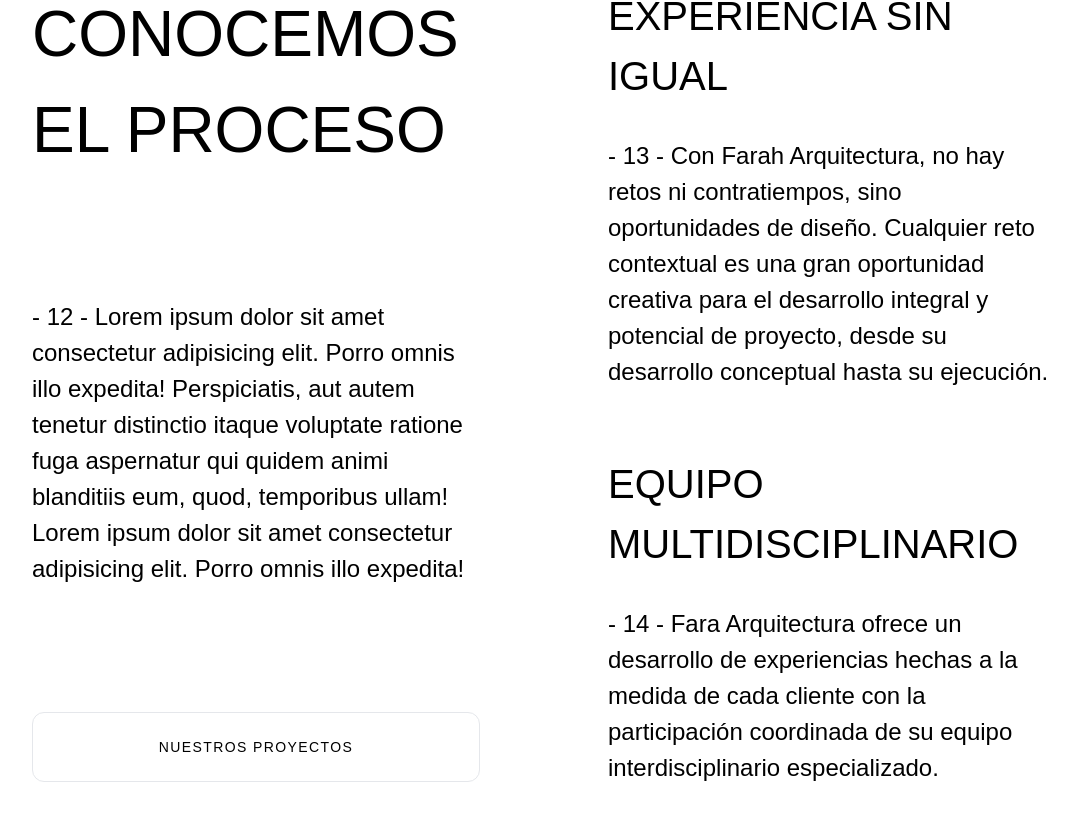
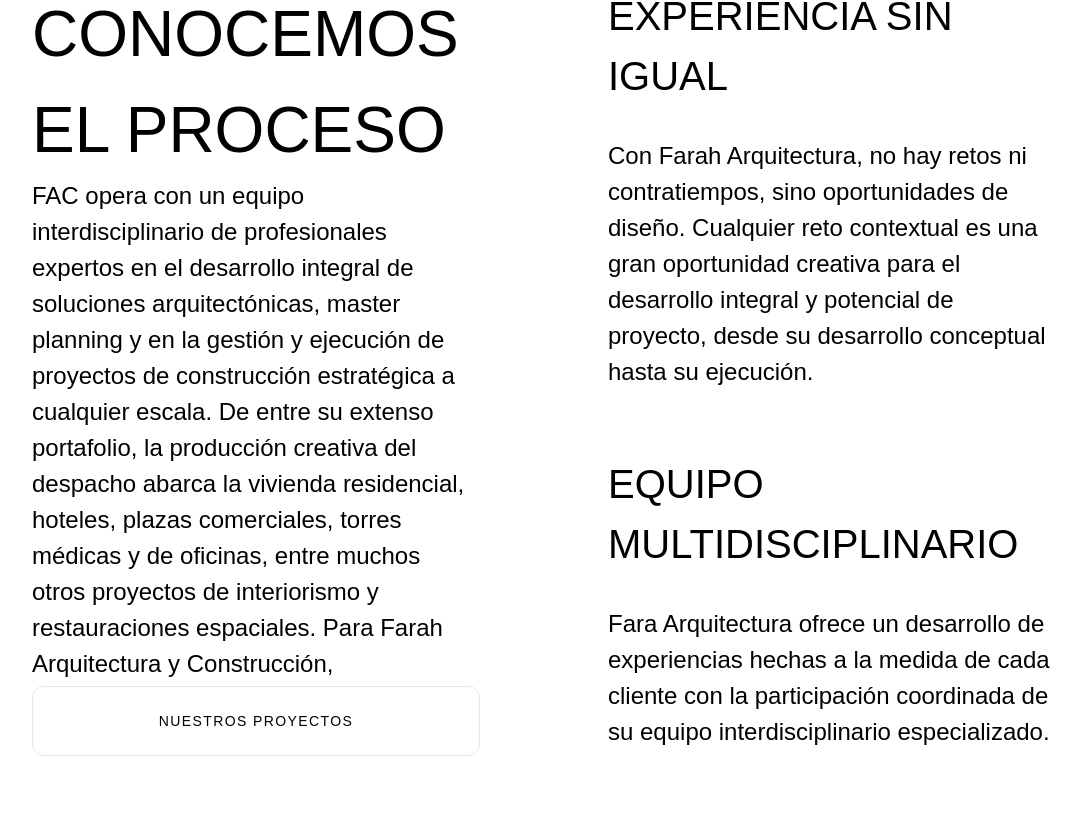
Before and after one commit to jdwyer6/fara-arquitectura, a React (Create React App) app: page /construccion-home in a window 1280 px wide. Shown: the part 2042-2860 px from the top of the page, without its empty margins (96-1177 px from the left). Built offline with nearby package versions, Linux system fonts and the light colour scheme.

Commit message:
add text, fix accented i characters, and update contact form email address

```diff
--- a/src/components/AboutPageTemplate.js
+++ b/src/components/AboutPageTemplate.js
@@ -9,7 +9,10 @@ const AboutPageTemplate = ({mainImage,
     servicesText,
     service1,
     service2,
-    service3
+    service3,
+    title1,
+    title2,
+    title3
 }) => {
     return (
         <div className="flex flex-wrap px-2 md:px-16 xl:px-32">
@@ -30,9 +33,9 @@ const AboutPageTemplate = ({mainImage,
                     <p>{servicesText}</p>
                 </div>
                 <div className='flex flex-wrap justify-between'>
-                    <Card icon={icon1} title='Lorem Ipsum' bg='bg-olive' description={service1}/>
-                    <Card icon={icon2} title='Lorem Ipsum' bg='bg-sand' description={service2}/>
-                    <Card icon={icon3} title='Lorem Ipsum' bg='bg-ivory' description={service3}/>
+                    <Card icon={icon1} title={title1} bg='bg-olive' description={service1}/>
+                    <Card icon={icon2} title={title2} bg='bg-sand' description={service2}/>
+                    <Card icon={icon3} title={title3} bg='bg-ivory' description={service3}/>
 
 
                 </div>
--- a/src/components/HomePageTemplate.js
+++ b/src/components/HomePageTemplate.js
@@ -91,7 +91,7 @@ const HomePageTemplate = ({primaryImage,
             </section>
 
 
-            <section className='flex justify-center pb-16'>
+            <section className='flex justify-center pb-16 w-full'>
                 <div className='text-start md:text-center w-full md:w-3/4'>
                     <strong>CONTÁCTANOS HOY</strong>
                     <p className='mb-16'>{contactanosHoyTexto}</p>
--- a/src/pages/ConstruccionAboutPage.js
+++ b/src/pages/ConstruccionAboutPage.js
@@ -12,11 +12,11 @@ const ConstruccionAboutPage = () => {
             icon1={<MdConstruction size={200}/>}
             icon2={<GiBulldozer size={160}/>}
             icon3={<TbBuildingSkyscraper size={200}/>}
-            aboutTextMain='- 16 - Lorem ipsum, dolor sit amet consectetur adipisicing elit. Nobis voluptatem assumenda error harum! Iusto repudiandae unde expedita eius iure debitis temporibus vero perferendis? Et vel exercitationem nobis! Eligendi, modi cumque. Lorem ipsum dolor sit amet consectetur adipisicing elit. Consectetur, possimus tempore ad facere nihil modi facilis similique expedita voluptas illum odit exercitationem incidunt totam? Accusantium nesciunt veritatis excepturi libero quasi.'
-            servicesText='- 17 - Lorem ipsum dolor sit, amet consectetur adipisicing elit. Est sed, et corrupti alias reiciendis, fugit ex illum quaerat nostrum quibusdam quisquam omnis architecto facere? Error deleniti neque possimus necessitatibus. Facere?Lorem ipsum dolor sit amet consectetur adipisicing elit. Omnis, natus veniam excepturi saepe ex vitae, nulla dicta sapiente cupiditate error dolorem iste provident, eaque libero nostrum quasi placeat suscipit quod!'
-            service1='- 18 - Lorem ipsum dolor sit ametø consectetur adipisicing elit. Deleniti molestiae tempora corrupti necessitatibus.'
-            service2='- 19 - Lorem ipsum dolor sit ametø consectetur adipisicing elit. Deleniti molestiae tempora corrupti necessitatibus.'
-            service3='- 20 - Lorem ipsum dolor sit ametø consectetur adipisicing elit. Deleniti molestiae tempora corrupti necessitatibus.'
+            aboutTextMain={<><span>'Cada proyecto es único y merece un análisis minucioso para integrar las necesidades del cliente, sus expectativas y su presupuesto. Farah Arquitectura y Construcción busca expandir el potencial de la idea inicial hasta llevarla a la solución de diseño ideal, siempre siguiendo un eje central: calidad y excelencia en el más mí</span><span style={{margin:'-6px'}}>nimo detalle. Para ello es fundamental crear una relación cercana y sólida entre el equipo creativo y el cliente, comunicando paso a paso estrategias y avances en el proyecto. De esta forma, el despacho ofrece su acompañamiento creativo y experiencia en el campo para proyectos de interiorismo y arquitectura de interiores, renovaciones espaciales, restauraciones inmuebles y proyectos residenciales y comerciales a cualquier escala.'</span></>}
+            servicesText='Farah Arquitectura y Construcción ofrece un desarrollo de experiencias hechas a la medida para cada cliente y futuros usuarios por medio de una amplia variedad de servicios en soluciones arquitectónicas, arquictura de interiores y remodelación espacial, restauración de inmuebles, construcción y master planning. Con la participación coordinada de su equipo interdisciplinario especializado, el despacho lleva a cabo tanto proyectos propios, como proyectos para particulares y empresas.'
+            title1='Construcción Integral'
+            title2={<><span>Gestorí</span><span style={{margin:'-6px'}}>a</span></>}
+            title3='Master Planning'
         />
         </>
      );
--- a/src/pages/ConstruccionHomePage.js
+++ b/src/pages/ConstruccionHomePage.js
@@ -17,11 +17,11 @@ const ConstruccionHomePage = () => {
                 galleryImage2={gallery2}
                 galleryImage3={gallery3}
                 galleryImage4={gallery4}
-                whoAreWeText='- 11 - Lorem ipsum dolor sit, amet consectetur adipisicing elit. Doloremque maxime voluptas minima nihil. Mollitia ut cupiditate alias minima, perspiciatis obcaecati eius? Voluptatibus, velit odio sed animi a ex magnam. Ducimus?'
-                conocemosElProcesoText='- 12 - Lorem ipsum dolor sit amet consectetur adipisicing elit. Porro omnis illo expedita! Perspiciatis, aut autem tenetur distinctio itaque voluptate ratione fuga aspernatur qui quidem animi blanditiis eum, quod, temporibus ullam! Lorem ipsum dolor sit amet consectetur adipisicing elit. Porro omnis illo expedita!'
-                experenciaSinIgualTexto='- 13 - Con Farah Arquitectura, no hay retos ni contratiempos, sino oportunidades de diseño. Cualquier reto contextual es una gran oportunidad creativa para el desarrollo integral y potencial de proyecto, desde su desarrollo conceptual hasta su ejecución.'
-                EquipoMultidisciplinarioTexto='- 14 - Fara Arquitectura ofrece un desarrollo de experiencias hechas a la medida de cada cliente con la participación coordinada de su equipo interdisciplinario especializado. '
-                contactanosHoyTexto='- 15 - Lorem ipsum dolor sit amet consectetur adipisicing elit. Eum officiis at aspernatur fugiat aliquam, impedit veritatis deserunt laboriosam repellendus quibusdam deleniti sed dicta ex nam, voluptate enim tenetur quasi. Aperiam?'
+                whoAreWeText={<><span>Farah Arquitectura y Construcción es un despacho mexicano dedicado al diseño arquitectónico y construcción con sede en la Ciudad de México. Con diez años de experiencia, el despacho cuenta con un portafolio de más de 50 proyectos construidos en diversas ciudades dentro del área metropolitana y sus </span><span>cercaní</span><span style={{margin:'-6px'}}>as.</span></>}
+                conocemosElProcesoText='FAC opera con un equipo interdisciplinario de profesionales expertos en el desarrollo integral de soluciones arquitectónicas, master planning y en la gestión y ejecución de proyectos de construcción estratégica a cualquier escala. De entre su extenso portafolio, la producción creativa del despacho abarca la vivienda residencial, hoteles, plazas comerciales, torres médicas y de oficinas, entre muchos otros proyectos de interiorismo y restauraciones espaciales. Para Farah Arquitectura y Construcción, '
+                experenciaSinIgualTexto='Con Farah Arquitectura, no hay retos ni contratiempos, sino oportunidades de diseño. Cualquier reto contextual es una gran oportunidad creativa para el desarrollo integral y potencial de proyecto, desde su desarrollo conceptual hasta su ejecución.'
+                EquipoMultidisciplinarioTexto='Fara Arquitectura ofrece un desarrollo de experiencias hechas a la medida de cada cliente con la participación coordinada de su equipo interdisciplinario especializado. '
+                contactanosHoyTexto='Soluciones arquitectónicas integrales.'
              />
         </>
      );
--- a/src/pages/ContactPage.js
+++ b/src/pages/ContactPage.js
@@ -12,7 +12,7 @@ const ContactPage = () => {
 
     return (
         <div className="md:h-screen px-2 md:px-16 xl:px-32 ">
-            <form action="https://formsubmit.co/9b9906a5003ad4c65cbd82615315fc4d" method="POST">
+            <form action="https://formsubmit.co/aa991a923f84236ebc940fe1d4c6e069" method="POST">
                 <div className='text-center'>
                     <h2>CONTÁCTANOS</h2>
                     <p className='font-small'><span className='text-red-600'>*</span> Campos Obligatorios</p>
@@ -47,7 +47,7 @@ const ContactPage = () => {
                     <textarea name="message" onChange={(e)=>setMessage(e.target.value)} className='h-40 bg-ivory rounded-lg focus:outline-sand' placeholder="Escribe tu mensaje..." style={{textIndent: '16px', lineHeight: '40px'}}></textarea>
                 </div>
                 <div className='w-full md:w-1/2 py-8'>
-                    <ButtonPrimary type="submit" text='ENVIAR'/>
+                    <button type='submit' className="bg-brown w-full px-8 text-xs md:text-sm text-white font-medium tracking-widest py-6 rounded-xl md:mx-8 hover:bg-gray-dark ease-out duration-300 my-1">ENVIAR</button>
                 </div>
 
             </form>
--- a/src/pages/InterioresAboutPage.js
+++ b/src/pages/InterioresAboutPage.js
@@ -11,11 +11,11 @@ const InterioresAboutPage = () => {
             icon1={<RiBuilding2Line size={200}/>}
             icon2={<FaDraftingCompass size={160}/>}
             icon3={<MdDesignServices size={200}/>}
-            aboutTextMain='- 6 - Lorem ipsum, dolor sit amet consectetur adipisicing elit. Nobis voluptatem assumenda error harum! Iusto repudiandae unde expedita eius iure debitis temporibus vero perferendis? Et vel exercitationem nobis! Eligendi, modi cumque. Lorem ipsum dolor sit amet consectetur adipisicing elit. Consectetur, possimus tempore ad facere nihil modi facilis similique expedita voluptas illum odit exercitationem incidunt totam? Accusantium nesciunt veritatis excepturi libero quasi.'
-            servicesText='- 7 - Lorem ipsum dolor sit, amet consectetur adipisicing elit. Est sed, et corrupti alias reiciendis, fugit ex illum quaerat nostrum quibusdam quisquam omnis architecto facere? Error deleniti neque possimus necessitatibus. Facere?Lorem ipsum dolor sit amet consectetur adipisicing elit. Omnis, natus veniam excepturi saepe ex vitae, nulla dicta sapiente cupiditate error dolorem iste provident, eaque libero nostrum quasi placeat suscipit quod!'
-            service1='- 8 - Lorem ipsum dolor sit ametø consectetur adipisicing elit. Deleniti molestiae tempora corrupti necessitatibus.'
-            service2='- 9 - Lorem ipsum dolor sit ametø consectetur adipisicing elit. Deleniti molestiae tempora corrupti necessitatibus.'
-            service3='- 10 - Lorem ipsum dolor sit ametø consectetur adipisicing elit. Deleniti molestiae tempora corrupti necessitatibus.'
+            aboutTextMain='Para el despacho es fundamental identificar el potencial de cada proyecto dentro de sí mismo y su contexto inmediato. Es a través de un análisis colaborativo entre cada una de las disciplinas que integran el equipo creativo como el proyecto se adaptará al espacio existente y a las necesidades específicas del cliente para así presentar todas y cada una de las posibilidades potenciales que definirán las funcionalidades del diseño final.'
+            servicesText='Farah Arquitectura y Construcción ofrece un desarrollo de experiencias hechas a la medida para cada cliente y futuros usuarios por medio de una amplia variedad de servicios en soluciones arquitectónicas, arquictura de interiores y remodelación espacial, restauración de inmuebles, construcción y master planning. Con la participación coordinada de su equipo interdisciplinario especializado, el despacho lleva a cabo tanto proyectos propios, como proyectos para particulares y empresas.'
+            title1='Diseño'
+            title2 ='Remodelación y restauración'
+            title3='Master Planning'
         />
 
      );
--- a/src/pages/InterioresHomePage.js
+++ b/src/pages/InterioresHomePage.js
@@ -16,11 +16,11 @@ const InterioresHomePage = () => {
              galleryImage2={galleryImage2}
              galleryImage3={galleryImage3}
              galleryImage4={galleryImage4}
-             whoAreWeText='- 1 - Lorem ipsum dolor sit amet consectetur adipisicing elit. Porro omnis illo expedita! Perspiciatis, aut autem tenetur distinctio itaque voluptate ratione fuga aspernatur qui quidem animi blanditiis eum, quod, temporibus ullam! Lorem ipsum dolor sit amet consectetur adipisicing elit. Porro omnis illo expedita! Perspiciatis, aut autem tenetur distinctio itaque voluptate ratione fuga aspernatur qui quidem animi blanditiis eum, quod, temporibus ullam!'
-             conocemosElProcesoText='- 2 - Lorem ipsum dolor sit amet consectetur adipisicing elit. Porro omnis illo expedita! Perspiciatis, aut autem tenetur distinctio itaque voluptate ratione fuga aspernatur qui quidem animi blanditiis eum, quod, temporibus ullam! Lorem ipsum dolor sit amet consectetur adipisicing elit. Porro omnis illo expedita!'
-             experenciaSinIgualTexto='- 3 - Con Farah Arquitectura, no hay retos ni contratiempos, sino oportunidades de diseño. Cualquier reto contextual es una gran oportunidad creativa para el desarrollo integral y potencial de proyecto, desde su desarrollo conceptual hasta su ejecución.'
-             EquipoMultidisciplinarioTexto='- 4 - Fara Arquitectura ofrece un desarrollo de experiencias hechas a la medida de cada cliente con la participación coordinada de su equipo interdisciplinario especializado. '
-             contactanosHoyTexto='- 5 - Lorem ipsum dolor sit amet consectetur adipisicing elit. Eum officiis at aspernatur fugiat aliquam, impedit veritatis deserunt laboriosam repellendus quibusdam deleniti sed dicta ex nam, voluptate enim tenetur quasi. Aperiam?'
+             whoAreWeText={<><span>Farah Arquitectura y Construcción es un despacho mexicano dedicado al diseño arquitectónico y construcción con sede en la Ciudad de México. Con diez años de experiencia, el despacho cuenta con un portafolio de más de 50 proyectos construidos en diversas ciudades dentro del área metropolitana y sus </span><span>cercaní</span><span style={{margin:'-6px'}}>as.</span></>}
+             conocemosElProcesoText={<><span>El primer paso en el proceso creativo del despacho se refiere al acercamiento entre el cliente y nuestro equipo, con el propósito de conocer sus ideas y expectativas para conceptualizarlas y reconciliarlas con los alcances esperados. Se realiza una preselección de materiales, paletas cromáticas, sketching visual y se determina una ruta crí</span><span style={{margin:'-4px'}}>tica que integre y gestione los trabajos necesarios a emprender dentro del tiempo adecuado para que los expertos en decoración, planeación y construcción creen, formulen y ejecuten el proyecto de inicio a fin.</span></>}
+             experenciaSinIgualTexto='Con Farah Arquitectura, no hay retos ni contratiempos, sino oportunidades de diseño. Cualquier reto contextual es una gran oportunidad creativa para el desarrollo integral y potencial de proyecto, desde su desarrollo conceptual hasta su ejecución.'
+             EquipoMultidisciplinarioTexto='Fara Arquitectura ofrece un desarrollo de experiencias hechas a la medida de cada cliente con la participación coordinada de su equipo interdisciplinario especializado. '
+             contactanosHoyTexto='Soluciones arquitectónicas integrales.'
              />
 
         </>
```
